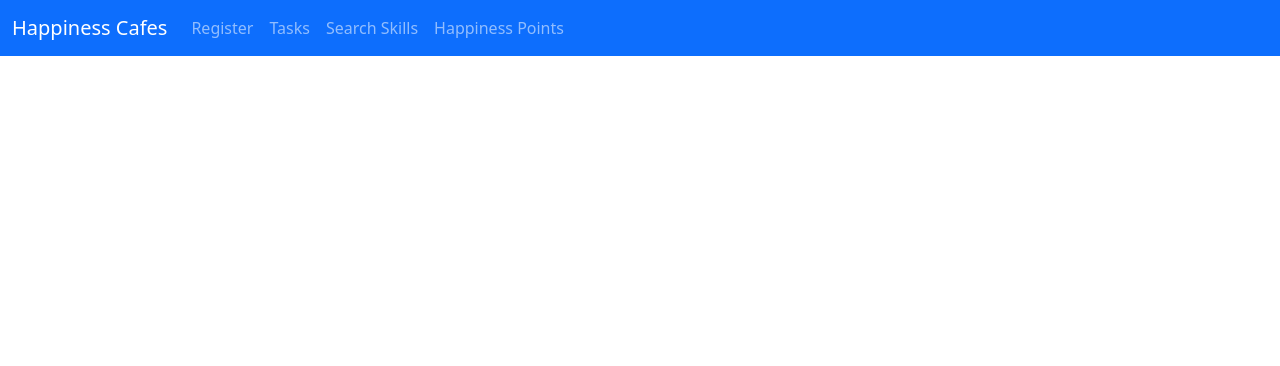
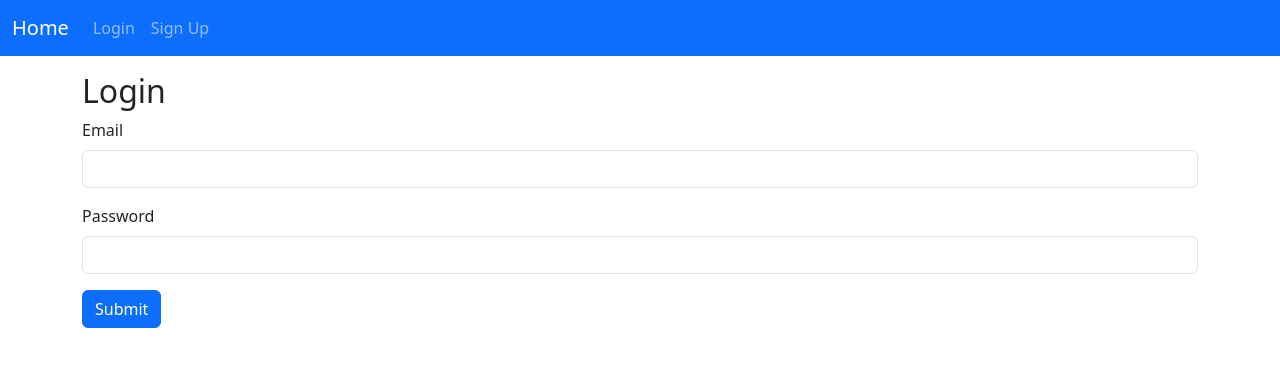
Before and after one commit to fauxriarty/happiness-cafes-frontend, a React (Create React App) app: page /login in a window 1280 px wide. Shown: the top 366 px of the page. Built offline with nearby package versions, Linux system fonts and the light colour scheme.

Commit message:
separated login/signup and main components

```diff
--- a/src/App.js
+++ b/src/App.js
@@ -1,24 +1,43 @@
-import React from 'react';
+import React, { useState, useEffect } from 'react';
 import 'bootstrap/dist/css/bootstrap.min.css';
-import { BrowserRouter as Router, Routes, Route, Switch } from 'react-router-dom';
+import { BrowserRouter as Router, Routes, Route } from 'react-router-dom';
 import Navigation from './components/Navigation';
 import Registration from './components/Registration';
-// import TaskList from './components/TaskList';
-// import SkillSearch from './components/SkillSearch';
-// import PointsDisplay from './components/PointsDisplay';
 import Home from './components/Home';
+import Login from './components/Login';
+import Wishes from './components/Wishes';
+import Profile from './components/Profile';
+import Terms from './components/Terms';
 
 function App() {
+  const [isAuthenticated, setIsAuthenticated] = useState(false);
+
+  // Load the authentication state from sessionStorage when the component mounts
+  useEffect(() => {
+    const storedIsAuthenticated = sessionStorage.getItem('isAuthenticated');
+    setIsAuthenticated(storedIsAuthenticated === 'true');
+  }, []);
+
+  const handleLogin = () => {
+    setIsAuthenticated(true);
+    sessionStorage.setItem('isAuthenticated', 'true'); // Store the authentication state in sessionStorage
+  };
+
   return (
     <Router>
-      <Navigation />
+      <Navigation isAuthenticated={isAuthenticated} />
       <div className="container mt-3">
-      <Routes> {}
-          <Route path="/register" element={<Registration />} />
-          {/* <Route path="/tasks" element={<TaskList />} />
-          <Route path="/search" element={<SkillSearch />} />
-          <Route path="/points" element={<PointsDisplay />} /> */}
+        <Routes>
           <Route path="/" element={<Home />} />
+          <Route path="/login" element={<Login onLogin={handleLogin} />} />
+          <Route path="/register" element={<Registration onRegister={handleLogin} />} />
+          {isAuthenticated && (
+            <>
+              <Route path="/wishes" element={<Wishes />} />
+              <Route path="/profile" element={<Profile />} />
+              <Route path="/terms" element={<Terms />} />
+            </>
+          )}
         </Routes>
       </div>
     </Router>
--- a/src/components/Home.js
+++ b/src/components/Home.js
@@ -4,9 +4,8 @@ const Home = () => {
   return (
     <div className="jumbotron">
       <h1 className="display-4">Welcome to Happiness Cafes!</h1>
-      <p className="lead">This is a simple hero unit, a simple jumbotron-style component for calling extra attention to featured content or information.</p>
+      <p className="lead">etc. etc. </p>
       <hr className="my-4" />
-      <p>Click the navigation links to register, view tasks, search for skills, or check your happiness points.</p>
     </div>
   );
 };
--- /dev/null
+++ b/src/components/Login.js
@@ -0,0 +1,74 @@
+import React, { useState } from "react";
+import axios from "axios";
+import { useNavigate } from "react-router-dom";
+
+const Login = ({ onLogin }) => {
+  const navigate = useNavigate(); // Corrected here
+  const [credentials, setCredentials] = useState({
+    email: "",
+    password: "",
+  });
+
+  const handleChange = (e) => {
+    setCredentials({ ...credentials, [e.target.name]: e.target.value });
+  };
+
+  const handleSubmit = async (e) => {
+    e.preventDefault();
+    try {
+      const response = await axios.post(
+        "http://localhost:8080/login",
+        credentials
+      );
+      alert("Login successful!");
+      onLogin();
+      console.log(response.data);
+      navigate("/"); // navigate to home page
+      sessionStorage.setItem("isLoggedIn", "true"); // set value in sessionStorage
+    } catch (error) {
+      console.error("Error:", error);
+      alert("Login failed!");
+    }
+  };
+
+  return (
+    <div>
+      <h2>Login</h2>
+      <form onSubmit={handleSubmit}>
+        <div className="mb-3">
+          <label htmlFor="email" className="form-label">
+            Email
+          </label>
+          <input
+            type="email"
+            className="form-control"
+            id="email"
+            name="email"
+            value={credentials.email}
+            onChange={handleChange}
+            required
+          />
+        </div>
+        <div className="mb-3">
+          <label htmlFor="password" className="form-label">
+            Password
+          </label>
+          <input
+            type="password"
+            className="form-control"
+            id="password"
+            name="password"
+            value={credentials.password}
+            onChange={handleChange}
+            required
+          />
+        </div>
+        <button type="submit" className="btn btn-primary">
+          Submit
+        </button>
+      </form>
+    </div>
+  );
+};
+
+export default Login;
--- a/src/components/Navigation.js
+++ b/src/components/Navigation.js
@@ -1,28 +1,38 @@
 import React from 'react';
 import { Link } from 'react-router-dom';
 
-const Navigation = () => {
+const Navigation = ({ isAuthenticated }) => {
   return (
     <nav className="navbar navbar-expand-lg navbar-dark bg-primary">
       <div className="container-fluid">
-        <Link className="navbar-brand" to="/">Happiness Cafes</Link>
+        <Link className="navbar-brand" to="/">Home</Link>
         <button className="navbar-toggler" type="button" data-bs-toggle="collapse" data-bs-target="#navbarNav" aria-controls="navbarNav" aria-expanded="false" aria-label="Toggle navigation">
           <span className="navbar-toggler-icon"></span>
         </button>
         <div className="collapse navbar-collapse" id="navbarNav">
           <ul className="navbar-nav">
+            {isAuthenticated ? (
+              <>
                 <li className="nav-item">
-              <Link className="nav-link" to="/register">Register</Link>
+                  <Link className="nav-link" to="/wishes">Wishes</Link>
                 </li>
                 <li className="nav-item">
-              <Link className="nav-link" to="/tasks">Tasks</Link>
+                  <Link className="nav-link" to="/profile">Profile</Link>
                 </li>
                 <li className="nav-item">
-              <Link className="nav-link" to="/search">Search Skills</Link>
+                  <Link className="nav-link" to="/terms">Terms and Conditions</Link>
+                </li>
+              </>
+            ) : (
+              <>
+                <li className="nav-item">
+                  <Link className="nav-link" to="/login">Login</Link>
                 </li>
                 <li className="nav-item">
-              <Link className="nav-link" to="/points">Happiness Points</Link>
+                  <Link className="nav-link" to="/register">Sign Up</Link>
                 </li>
+              </>
+            )}
           </ul>
         </div>
       </div>
--- /dev/null
+++ b/src/components/Profile.js
@@ -0,0 +1,12 @@
+import React from 'react';
+
+const Profile = () => {
+  return (
+    <div>
+      <h2>Profile</h2>
+      <p>User profile details will be displayed here.</p>
+    </div>
+  );
+};
+
+export default Profile;
--- a/src/components/Registration.js
+++ b/src/components/Registration.js
@@ -1,14 +1,18 @@
-import React, { useState } from "react";
-import axios from "axios";
+import React, { useState } from 'react';
+import axios from 'axios';
+import {useNavigate } from 'react-router-dom';
 
-const Registration = () => {
+
+const Registration = ({ onRegister }) => {
+  const navigate = useNavigate();
+
   const [user, setUser] = useState({
-    name: "",
-    email: "",
-    password: "",
-    address: "",
-    phoneNumber: "",
-    dateOfBirth: "",
+    name: '',
+    email: '',
+    password: '',
+    address: '',
+    phoneNumber: '',
+    dateOfBirth: ''
   });
 
   const handleChange = (e) => {
@@ -17,31 +21,32 @@ const Registration = () => {
 
   const handleSubmit = async (e) => {
     e.preventDefault();
-
     for (let key in user) {
-      if (user[key] === "") {
+      if (user[key] === '') {
         alert(`Please fill in the ${key}`);
         return;
       }
     }
+    try {
+      const response = await axios.post('http://localhost:8080/users', user);
+      alert('User registered successfully!');
+      onRegister();
+      console.log(response.data);
+      navigate('/'); // navigate to home page
+      sessionStorage.setItem("isLoggedIn", "true"); // set value in localStorage
 
-    try {
-      const response = await axios.post("http://localhost:8080/users", user);
-      alert("User registered successfully!");
-      console.log(response.data);
     } catch (error) {
-      console.error("Error:", error);
-      alert("Registration failed!");
+      console.error('Error:', error);
+      alert('Registration failed!');
     }
   };
+
   return (
     <div>
       <h2>Register User</h2>
       <form onSubmit={handleSubmit}>
         <div className="mb-3">
-          <label htmlFor="name" className="form-label">
-            Name
-          </label>
+          <label htmlFor="name" className="form-label">Name</label>
           <input
             type="text"
             className="form-control"
@@ -52,11 +57,8 @@ const Registration = () => {
             required
           />
         </div>
-
         <div className="mb-3">
-          <label htmlFor="email" className="form-label">
-            Email
-          </label>
+          <label htmlFor="email" className="form-label">Email</label>
           <input
             type="email"
             className="form-control"
@@ -67,11 +69,8 @@ const Registration = () => {
             required
           />
         </div>
-
         <div className="mb-3">
-          <label htmlFor="password" className="form-label">
-            Password
-          </label>
+          <label htmlFor="password" className="form-label">Password</label>
           <input
             type="password"
             className="form-control"
@@ -82,11 +81,8 @@ const Registration = () => {
             required
           />
         </div>
-
         <div className="mb-3">
-          <label htmlFor="address" className="form-label">
-            Address
-          </label>
+          <label htmlFor="address" className="form-label">Address</label>
           <input
             type="text"
             className="form-control"
@@ -97,11 +93,8 @@ const Registration = () => {
             required
           />
         </div>
-
         <div className="mb-3">
-          <label htmlFor="phoneNumber" className="form-label">
-            Phone Number
-          </label>
+          <label htmlFor="phoneNumber" className="form-label">Phone Number</label>
           <input
             type="tel"
             className="form-control"
@@ -112,11 +105,8 @@ const Registration = () => {
             required
           />
         </div>
-
         <div className="mb-3">
-          <label htmlFor="dateOfBirth" className="form-label">
-            Date of Birth
-          </label>
+          <label htmlFor="dateOfBirth" className="form-label">Date of Birth</label>
           <input
             type="date"
             className="form-control"
@@ -127,10 +117,7 @@ const Registration = () => {
             required
           />
         </div>
-
-        <button type="submit" className="btn btn-primary">
-          Submit
-        </button>
+        <button type="submit" className="btn btn-primary">Submit</button>
       </form>
     </div>
   );
--- /dev/null
+++ b/src/components/Terms.js
@@ -0,0 +1,12 @@
+import React from 'react';
+
+const Terms = () => {
+  return (
+    <div>
+      <h2>Terms and Conditions</h2>
+      <p>Terms and conditions content will be displayed here.</p>
+    </div>
+  );
+};
+
+export default Terms;
--- /dev/null
+++ b/src/components/Wishes.js
@@ -0,0 +1,12 @@
+import React from 'react';
+
+const Wishes = () => {
+  return (
+    <div>
+      <h2>Wishes</h2>
+      <p>List of wishes will be displayed here.</p>
+    </div>
+  );
+};
+
+export default Wishes;
```
Lines whose indentation alone changed are shown as unchanged.
